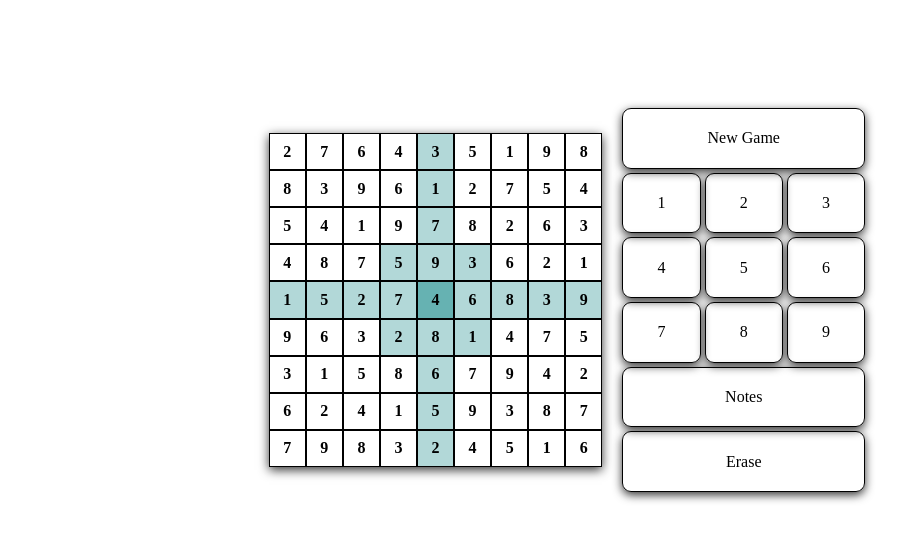
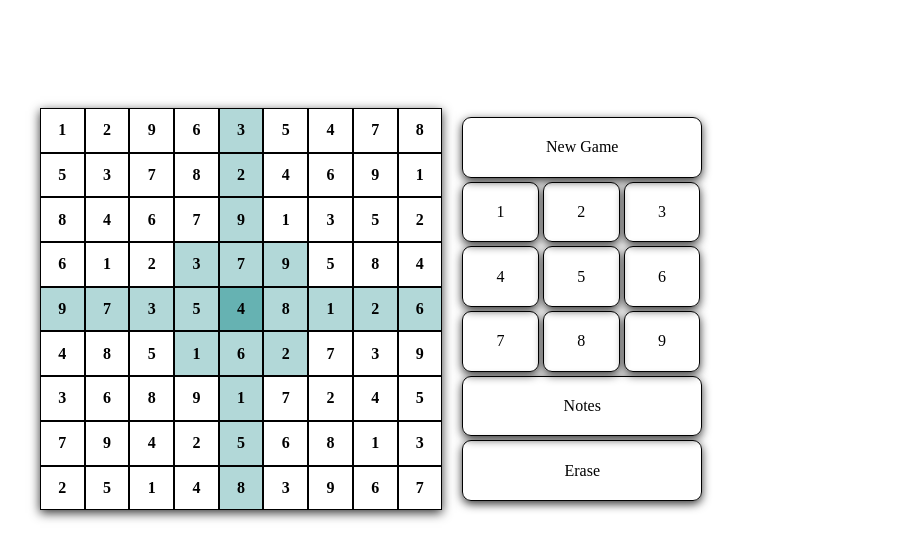
Before and after one commit to Draigan/Sudoku, a plain HTML site: page index.html in a window 1280 px wide. Shown: the whole page, without its empty margins (68-971 px from the left). Drawn offline with Linux system fonts and the light colour scheme.

Commit message:
From GitLab

```diff
--- a/create-elements.js
+++ b/create-elements.js
@@ -1,62 +1,86 @@
 export class Creator {
-  constructor(mainNode) {
+  constructor(element) {
+
     //Select main node
-    this.mainNode = document.getElementById(mainNode);
-    //Create Container & Append to main node
-    this.container = document.createElement("div");
-    this.container.classList.add(`container`, `${mainNode}-container`);
-    this.mainNode.appendChild(this.container);
-    //Create Board
-    this.createDiv(this.container, "board", `${mainNode}-board`);
-    //Create Cells, wrapper for the number, and note grid + its cells
+    this.element = element;
+
+    //Create Container & Append
+    this.container = this.createNode(this.element, "sudoku___");
+    this.container.setAttribute('tabindex', -1);
+    //Create Board & Append
+    this.board = this.createNode(this.container, "sudoku___board");
+
+    this.cells = [];
+    this.noteGridCells = [];
+    this.numberWrappers = [];
+
+    //Create 2d array, Cells, wrapper for the number, and div for note mode + its cells && array
     for (let i = 0; i < 9; i++) {
+      this.cells[i] = [];
+      this.numberWrappers[i] = [];
+      this.noteGridCells[i] = [];
+      this.noteGridCellInnerCells = [i];
+
       for (let j = 0; j < 9; j++) {
-        this.createDiv(`.${mainNode}-board`, "board--cell", `${mainNode}-board--cell${i}${j}`);
+        this.cells[i][j] =
+          this.createNode(this.board, "sudoku___board--cell");
 
-        this.createDiv(`.${mainNode}-board--cell${i}${j}`
-          , "board--number-wrapper"
-          , `${mainNode}-board--number-wrapper${i}${j}`);
+        this.numberWrappers[i][j] = this.createNode(this.cells[i][j]
+          , "sudoku___board--number-wrapper");
 
-        this.createDiv(`.${mainNode}-board--cell${i}${j}`,
-          "board--note-grid",
-          `${mainNode}-board--note-grid${i}${j}`);
+        this.noteGridCells[i][j] = this.createNode(this.cells[i][j],
+          "sudoku___board--note-grid");
 
         for (let k = 0; k < 9; k++) {
-
-          this.createDiv(`.${mainNode}-board--note-grid${i}${j}`, "note-grid--cell", `note-grid--cell${k}`);
+          this.noteGridCellInnerCells[k] =
+            this.createNode(this.noteGridCells[i][j], "sudoku___note-grid--cell");
         }
       }
     }
+
     //Create the button panel and buttons
-    this.createDiv(this.container, "panel", `${mainNode}-panel`);
+    this.panel = this.createNode(this.container, "sudoku___panel");
     this.newGameButton =
-      this.createDiv(`.${mainNode}-panel`, "panel--button-new-game", `${mainNode}-panel--button-new-game`);
+      this.createNode(this.panel, "sudoku___panel--button-new-game");
     this.newGameButton.innerHTML = "New Game";
+
+    this.numberButtons = [];
     for (let i = 1; i <= 9; i++) {
-
-      this.panelButton = this.createDiv(`.${mainNode}-panel`, "panel--button", `${mainNode}-panel--button${i}`);
-      this.panelButton.innerHTML = `${i}`
+      this.numberButton = this.createNode(this.panel, "sudoku___panel--button");
+      this.numberButtons.push(this.numberButton);
+      this.numberButton.innerHTML = `${i}`
     }
     this.notesButton =
-      this.createDiv(`.${mainNode}-panel`, "panel--button-notes", `${mainNode}-panel--button-notes`);
+      this.createNode(this.panel, "sudoku___panel--button-notes");
     this.notesButton.innerHTML = "Notes";
     this.eraseButton =
-      this.createDiv(`.${mainNode}-panel`, "panel--button-erase", `${mainNode}-panel--button-erase`);
+      this.createNode(this.panel, "sudoku___panel--button-erase");
     this.eraseButton.innerHTML = "Erase";
   }
-  //Create Div Method forting, appending and giving class name
-  createDiv(appendTo, classNameOne = "default", classNameTwo = "default") {
+
+  //Method for creating, appending and giving class name to new Node
+  createNode(appendTo, classNameOne = "default") {
     this.currentElement = document.createElement("div");
-    this.currentParentElement = appendTo;
-
-    //We cant query select objects
-    if (typeof appendTo == "string") {
-      this.currentParentElement = document.querySelector(appendTo);
-    }
-
     this.currentElement.classList.add(classNameOne);
-    this.currentElement.classList.add(classNameTwo);
-    this.currentParentElement.appendChild(this.currentElement);
+    appendTo.appendChild(this.currentElement);
     return this.currentElement;
   }
+
+
+  nodes() {
+    this.nodesPackage = {
+      container: this.container,
+      board: this.board,
+      cells: this.cells,
+      noteGridCells: this.noteGridCells,
+      numberWrappers: this.numberWrappers,
+      noteGridCellInnerCells: this.noteGridCellsInnerCells,
+      numberButtons: this.numberButtons,
+      eraseButton: this.eraseButton,
+      notesButton: this.notesButton,
+      newGameButton: this.newGameButton
+    };
+
+    return this.nodesPackage;
+  }
 }
--- a/index.html
+++ b/index.html
@@ -10,7 +10,7 @@
 </head>
 
 <body>
-  <div id="sudoku"></div>
+  <div sudoku></div>
   <!-- <div id="sudoku1"></div> -->
 </body>
 
--- a/interface.js
+++ b/interface.js
@@ -1,55 +1,38 @@
 export class Interface {
-  constructor(mainNode) {
-    //Add all the nodes of cells to a 2x2 Array
-    this.cellsArray = [];
-    for (let i = 0; i < 9; i++) {
-      this.cellsArray[i] = [];
-      for (let j = 0; j < 9; j++) {
-        this.cellsArray[i][j] = document.querySelector(`.${mainNode}-board--cell${i}${j}`);
-      }
-    }
-    //Add all the number buttons to an array
-    this.numberButtonsArray = document.querySelectorAll(`.${mainNode}-panel--button`);
+  constructor(nodes) {
+    this.container = nodes.container;
+    this.board = nodes.board;
+    this.cells = nodes.cells;
+    this.notesButton = nodes.notesButton;
+    this.eraseButton = nodes.eraseButton;
+    this.numberButtons = nodes.numberButtons;
+    this.numberWrappers = nodes.numberWrappers;
 
-    //Select buttons erase, and notes. new game is handled in the data class
-    this.notesButton = document.querySelector(`.${mainNode}-panel--button-notes`);
-    this.eraseButton = document.querySelector(`.${mainNode}-panel--button-erase`);
+    this.notesActive = false;
+
+
     //This represents the coordinates of the cell that is currently clicked
     this.currentCell = [4, 4];
+    this.highlight(4, 4);
 
-    this.highlight(4, 4);
-    this.eventListeners(mainNode);
-  }
-  //Wrap for the arrow keys
-  keypressWrapAround() {
-    if (this.currentCell[1] === -1) {
-      this.currentCell[1] = 8;
-    }
-    if (this.currentCell[1] === 9) {
-      this.currentCell[1] = 0;
-    }
-    if (this.currentCell[0] === 9) {
-      this.currentCell[0] = 0;
-    }
-    if (this.currentCell[0] === -1) {
-      this.currentCell[0] = 8;
-    }
+    //Call event listeners
+    this.eventListeners();
   }
   highlight(x, y) {
 
     //Reset previous highlighted cells
     for (let i = 0; i < 9; i++) {
       for (let j = 0; j < 9; j++) {
-        this.cellsArray[i][j].classList.remove("-highlight");
-        this.cellsArray[i][j].classList.remove("-center-highlight");
+        this.cells[i][j].classList.remove("-center-highlight");
+        this.cells[i][j].classList.remove("-highlight");
       }
     }
     //Highlight clicked cell
-    this.cellsArray[x][y].classList.add("-center-highlight");
+    this.cells[x][y].classList.add("-center-highlight");
     //Highlight rows and cols
     for (let i = 0; i < 9; i++) {
-      this.cellsArray[x][i].classList.add("-highlight");
-      this.cellsArray[i][y].classList.add("-highlight");
+      this.cells[x][i].classList.add("-highlight");
+      this.cells[i][y].classList.add("-highlight");
 
     }
 
@@ -59,20 +42,22 @@ export class Interface {
 
     for (let i = 0; i < 3; i++) {
       for (let j = 0; j < 3; j++) {
-        this.cellsArray[x0 + i][y0 + j].classList.add("-highlight");
+        this.cells[x0 + i][y0 + j].classList.add("-highlight");
 
       }
     }
 
   }
   //Erase all content of cell
-  erase(mainNode) {
-    this.currentNumberWrapper = document.querySelector(`.${mainNode}-board--number-wrapper${this.currentCell[0]}${this.currentCell[1]}`)
-    this.currentNumberWrapper.innerHTML = "";
+  erase() {
+    this.currentNumberWrapper =
+      this.numberWrappers[this.currentCell[0]][this.currentCell[1]];
+    this.currentNumberWrapper.classList.add("-highlight");
   }
-  eventListeners(mainNode) {
 
-    document.body.addEventListener("keydown", (event) => {
+  eventListeners() {
+
+    this.container.addEventListener("keydown", (event) => {
       if (event.keyCode == 37) {
         this.currentCell = [this.currentCell[0], this.currentCell[1] - 1];
         this.keypressWrapAround();
@@ -95,25 +80,46 @@ export class Interface {
         this.highlight(this.currentCell[0], this.currentCell[1]);
       }
     });
-    this.numberButtonsArray.forEach((button) => {
-      button.addEventListener("click", () => {
 
-        console.log("HEY")
+    for (let i = 0; i < this.numberButtons.length; i++) {
+      this.numberButtons[i].addEventListener("click", () => {
+
+        //Put button number into current cell
+        this.currentNumberWrapper =
+          this.numberWrappers[this.currentCell[0]][this.currentCell[1]];
+        this.currentNumberWrapper.classList.remove("-hidden");
+        this.currentNumberWrapper.innerHTML = this.numberButtons[i].innerHTML
+
       })
-    })
+    }
     this.eraseButton.addEventListener("click", () => {
-      this.erase(mainNode);
+      this.erase();
     })
     this.notesButton.addEventListener("click", () => {
-      console.log("notes")
     })
     for (let i = 0; i < 9; i++) {
       for (let j = 0; j < 9; j++) {
-        this.cellsArray[i][j].addEventListener("click", () => {
+        this.cells[i][j].addEventListener("click", () => {
           this.highlight(i, j);
           this.currentCell = [i, j];
         })
       }
     }
   }
+
+  //Wrap for the arrow keys
+  keypressWrapAround() {
+    if (this.currentCell[1] === -1) {
+      this.currentCell[1] = 8;
+    }
+    if (this.currentCell[1] === 9) {
+      this.currentCell[1] = 0;
+    }
+    if (this.currentCell[0] === 9) {
+      this.currentCell[0] = 0;
+    }
+    if (this.currentCell[0] === -1) {
+      this.currentCell[0] = 8;
+    }
+  }
 }
--- a/styles.sass
+++ b/styles.sass
@@ -1,34 +1,25 @@
-*
-  box-sizing: border-box
+// *
+//   box-sizing: border-box
 
 body
   background: white
   padding: 100px
-  display: flex
-  justify-content: center
 
-#sudoku
-  width: 57%
-
-// #sudoku1
-//   width: 70%
-
-.container
-  width: 100%
-  height: 100%
+.sudoku___
+  width: 63%
   display: flex
   justify-content: space-between
   align-items: center
 
-.board
+.sudoku___board
   display: grid
   aspect-ratio: 1 / 1
-  width: 55%
+  width: 60%
   grid-template-columns: 1fr 1fr 1fr 1fr 1fr 1fr 1fr 1fr 1fr
   grid-template-rows: 1fr 1fr 1fr 1fr 1fr 1fr 1fr 1fr 1fr
   box-shadow: 0 3px 10px rgb(0 0 0 / 0.8)
 
-.board--cell
+.sudoku___board--cell
   font-size: 1 em
   display: flex
   flex-wrap: wrap
@@ -45,7 +36,7 @@ body
   user-select: none
   /* Standard syntax */
 
-.panel
+.sudoku___panel
   flex: 1
   margin-left: 20px
   margin-right: 10px
@@ -61,7 +52,7 @@ body
   user-select: none
   /* Standard syntax */
 
-.panel > div
+.sudoku___panel > div
   display: flex
   border: 1px solid black
   align-items: center
@@ -69,33 +60,31 @@ body
   border-radius: 9px
   box-shadow: 0 3px 10px rgb(0 0 0 / 0.8)
 
-.panel > div:hover
+.sudoku___panel > div:hover
   background-color: #b9e1e1
 
-.panel > div:active
+.sudoku___panel > div:active
   background-color: #d7f7f7
 
-.panel--button
 
-.panel--button-new-game
+.sudoku___panel--button-new-game
   width: 100%
   grid-column: span 3
 
-.panel--button-notes
+.sudoku___panel--button-notes
   width: 100%
   grid-column: span 3
 
-.panel--button-erase
+.sudoku___panel--button-erase
   width: 100%
   grid-column: span 3
 
-.board--number-wrapper
 
-.-hidden
+.sudoku___board--cell.-hidden
   display: none
 
-.-highlight
+.sudoku___board--cell.-highlight
   background-color: #b2d8d8
 
-.-center-highlight
+.sudoku___board--cell.-center-highlight
   background-color: #66b2b2
--- a/sudoku.mjs
+++ b/sudoku.mjs
@@ -1,8 +1,11 @@
-import { Creator } from "/create-elements.js"
-import { Interface } from "/interface.js"
+import { Creator } from "./create-elements.js"
+import { Interface } from "./interface.js"
 
-export class Data {
-  constructor(mainNode) {
+export class Sudoku {
+  constructor(element) {
+    this.creator = new Creator(element);
+    this.nodes = this.creator.nodes();
+    this.interface = new Interface(this.nodes);
     this.gridRow = [];
     this.sectionZero = [];
     this.sectionOne = [];
@@ -26,18 +29,21 @@ export class Data {
     this.breaker = 0;
     this.firstTry = true;
     this.createGrid();
-    this.sectionGrid();
+    this.computeBoxesGridsAndColumns();
     this.reRoll();
     this.findPerfect();
     this.addOneToEverySquare(); // I worked from 0 - 8 so this makes it 1 to 9
-    this.gridDisplay(mainNode);
-    this.newGameButton = document.querySelector(`.${mainNode}-panel--button-new-game`);
+    this.refreshUI();
+    this.newGameButton = this.nodes.newGameButton;
+
     this.newGameButton.addEventListener("click", () => {
+      this.reRoll();
       this.findPerfect();
-      this.gridDisplay(mainNode);
+      this.addOneToEverySquare();
+      this.refreshUI();
     })
   }
-  reset() {
+  resetGrid() {
     for (let i = 0; i < 9; i++) {
       for (let j = 0; j < 9; j++) {
         this.gridRow[i][j].fin = null;
@@ -46,9 +52,21 @@ export class Data {
     }
   }
 
-  reRoll(mainNode) {
-    this.reset();
-    this.mainAlgoRunner();
+  reRoll() {
+
+    if (!this.firstTry) {
+      for (let i = 0; i < 9; i++) {
+        for (let j = 0; j < 9; j++) {
+          this.currentNumberWrapper =
+            this.numberWrapper = this.nodes.numberWrappers[i][j];
+
+          this.currentNumberWrapper.classList.remove("sudoku___hidden");
+        }
+      }
+    }
+    this.firstTry = false;
+    this.resetGrid();
+    this.computeValidSudoku();
   }
 
   createGrid() {
@@ -68,7 +86,7 @@ export class Data {
     }
   }
 
-  findSmallestArrayLength() {
+  findSquareWithLeastOptions() {
     const smallestArray = [];
 
     //Find the smallest val.length
@@ -99,19 +117,19 @@ export class Data {
   }
 
   // Basically run the algo 81x
-  mainAlgoRunner() {
-    this.mainAlgo(this.gridRow[4][4]);
-    this.mainAlgo(this.gridRow[0][4]);
-    this.mainAlgo(this.gridRow[1][4]);
+  computeValidSudoku() {
+    this.pickCellValue(this.gridRow[4][4]);
+    this.pickCellValue(this.gridRow[0][4]);
+    this.pickCellValue(this.gridRow[1][4]);
 
     for (let i = 0; i < 78; i++) {
-      this.findSmallestArrayLength()
-      this.mainAlgo(this.smallest);
+      this.findSquareWithLeastOptions()
+      this.pickCellValue(this.smallest);
     }
 
   }
 
-  mainAlgo(square) {
+  pickCellValue(square) {
 
     let { val, row, col, section } = square;
     let number;
@@ -159,7 +177,7 @@ export class Data {
 
   findPerfect() {
     if (!this.firstTry) {
-      this.reset();
+      this.resetGrid();
       this.reRoll();
 
     }
@@ -174,7 +192,7 @@ export class Data {
       }
     }
   }
-  sectionGrid() {
+  computeBoxesGridsAndColumns() {
     for (let i = 0; i < 9; i++) {
       for (let j = 0; j < 9; j++) {
         //Sections
@@ -256,12 +274,13 @@ export class Data {
       }
     }
   }
-  gridDisplay(mainNode) {
+  refreshUI() {
     for (let i = 0; i < 9; i++) {
       for (let j = 0; j < 9; j++) {
-        this.numberWrapper = document.body.querySelector(`.${mainNode}-board--number-wrapper${i}${j}`);
-        this.numberWrapper.innerHTML = this.gridRow[i][j].fin;
-
+        this.numberWrapper = this.nodes.numberWrappers[i][j];
+        if (this.numberWrapper != null) {
+          this.numberWrapper.innerHTML = this.gridRow[i][j].fin;
+        }
       }
     }
   }
@@ -273,11 +292,3 @@ export class Data {
     }
   }
 }
-
-export class Sudoku {
-  constructor(mainNode) {
-    this.ElementCreator = new Creator(mainNode);
-    this.data = new Data(mainNode);
-    this.interface = new Interface(mainNode);
-  }
-}
--- a/user.mjs
+++ b/user.mjs
@@ -1,2 +1,3 @@
 import { Sudoku } from "/sudoku.mjs"
-const sudoku = new Sudoku("sudoku");
+const node = document.querySelector('[sudoku]')
+const sudoku = new Sudoku(node);
```
Also changed, not shown: earth.png (deleted), galaxy.jpg (deleted), screenshot.png (deleted), styles.css, 1 other file.
